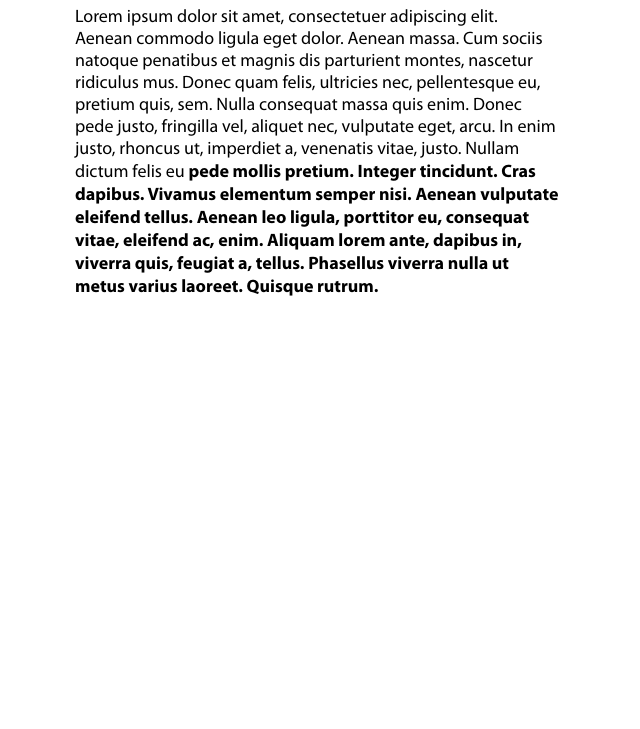
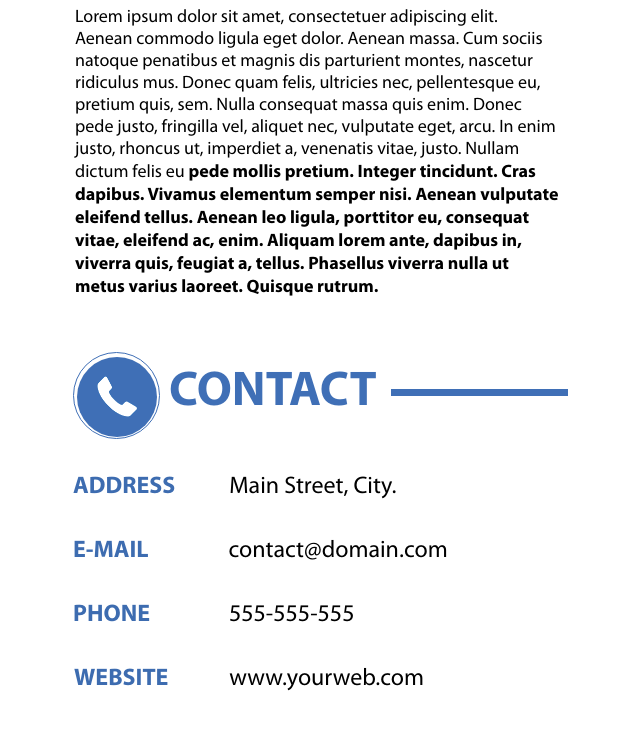
Before and after one commit to krashaen/test1, a plain HTML site: page index.html in a window 1280 px wide. Shown: the part 765-1494 px from the top of the page, without its empty margins (0-640 px from the left). Before the commit the page ends 1064 px from the top, so only its background shows below. Drawn offline with Linux system fonts and the light colour scheme.

Commit message:
bad third

```diff
--- a/index.html
+++ b/index.html
@@ -43,7 +43,26 @@
 
 					</div>
 			</div>
-			<div class="contact"></div>
+			<div class="contact">
+				<div class="title">
+					<div class="small-circle">
+						<div class="small-circle1">
+							<div class="small-circle2"></div>
+						</div>
+					</div>
+					<div class="name-block">
+						<h1 class="bold">CONTACT</h1>
+						<div class="line-block"></div>
+
+					</div>
+				</div>
+				<div class="contact-date">
+					<div class="address"><h1>ADDRESS<span class="personal-date">Main Street, City.</span></h1></div>
+					<div class="e-mail"><h1>E-MAIL <span class="personal-date">contact@domain.com </span></h1></div>
+					<div class="phone"><h1>PHONE <span class="personal-date">555-555-555 </span></h1></div>
+					<div class="website"><h1>WEBSITE <span class="personal-date">www.yourweb.com</span></h1></div>
+				</div>
+			</div>
 			<div class="skills"></div>
 		</div>
 
--- a/style.css
+++ b/style.css
@@ -87,7 +87,8 @@ body {
     padding-left: 1px;
     padding-top: 1px;
 }
-.profile .bold {
+.profile .bold,
+.contact .bold  {
     color: #3f6fb6;
     font-size: 49px;
 }
@@ -146,6 +147,59 @@ body {
     line-height: 23px;
 }
 
+.contact {
+	 margin-top: -38px;
+}
+
+.contact .small-circle2 {
+	background-image: url("images/contact.png");
+}
+
+.contact .line-block {
+    width: 177px;
+    margin-left: 222px;
+}
+
+.contact-date {
+    margin: 77px 65px;
+}
+.contact-date .e-mail {
+    padding-top: 3px;
+}
+.contact-date .phone {
+    padding-top: 3px;
+}
+
+.contact-date .website {
+	padding-top: 3px;
+    padding-left: 1px;
+}
+
+.contact-date h1 {
+	font-family:MyriadProBold;
+	font-size: 24px;
+	color:#3d6cb0;
+	font-weight: normal;
+}
+
+.personal-date {
+    font-family: MyriadProRegular;
+    color: #000000;
+}
+
+.address .personal-date {
+    padding-left: 54px;
+}
+.e-mail .personal-date {
+    padding-left: 75px;
+}
+.phone .personal-date {
+    padding-left: 74px;
+}
+.website .personal-date {
+    padding-left: 56px;
+}
+
 .bar {
     background-color: #3f6fb6;
     position: absolute;
```
Also changed, not shown: images/contact.png (added).
